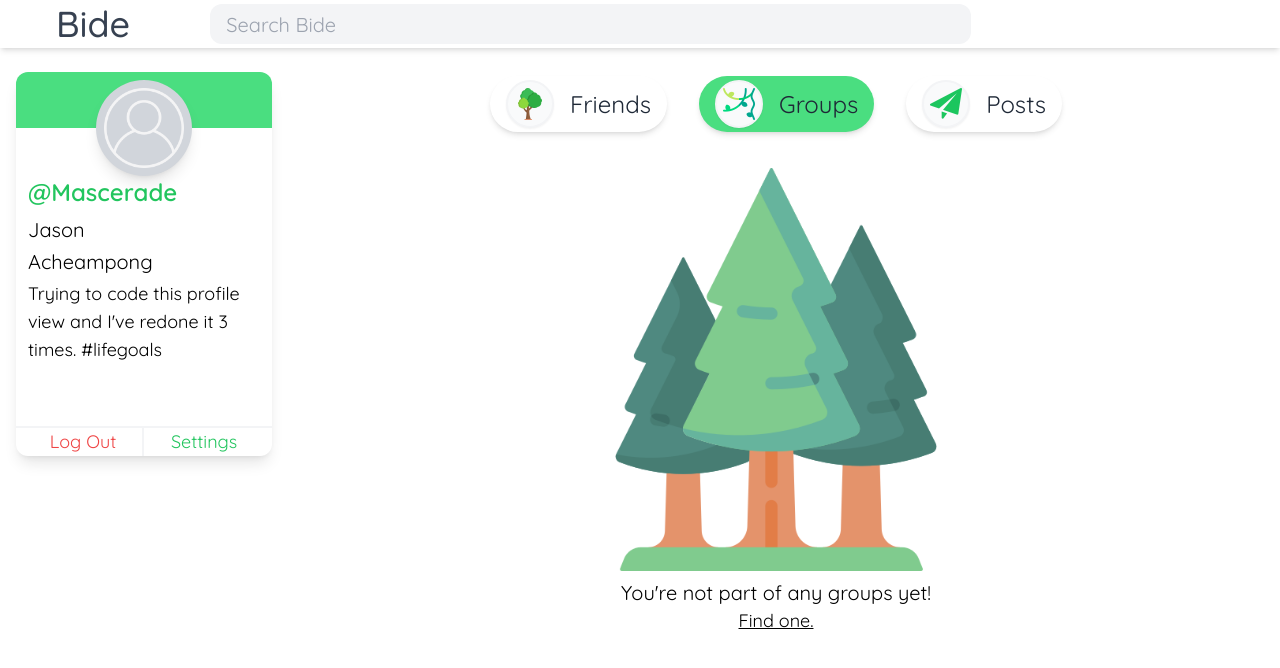
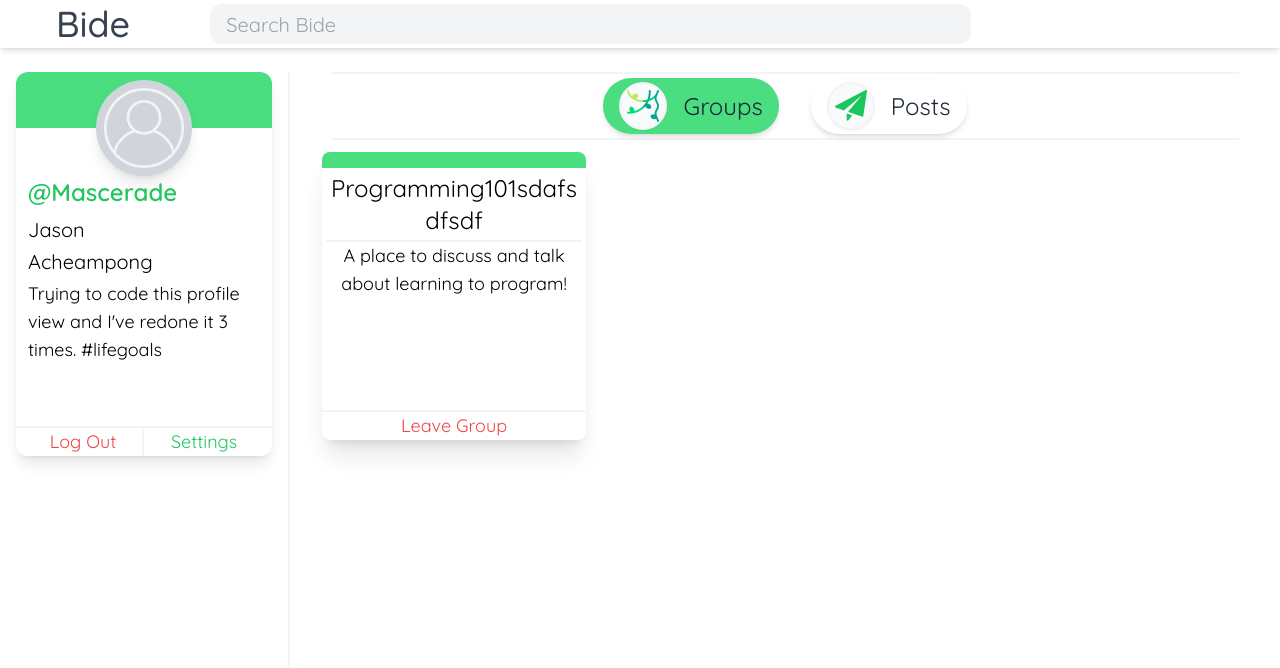
Before and after one commit to Mascerade/bide-frontend-vite, a Vue app: page /user/1 in a window 1280 px wide. Shown: the top 668 px of the page. Built offline with nearby package versions, Linux system fonts and the light colour scheme.

Commit message:
added right border to profile part of user

```diff
--- a/src/components/ui/NavigationPill.vue
+++ b/src/components/ui/NavigationPill.vue
@@ -1,6 +1,6 @@
 <template>
   <div
-    class="flex flex-row items-center justify-center xl:h-14 xl:pl-4 xl:pr-4 xl:ml-4 xl:mr-4 rounded-l-full rounded-r-full shadow-md text-gray-800"
+    class="flex flex-row items-center justify-center xl:h-14 xl:pl-4 xl:pr-4 xl:ml-4 xl:mr-4 rounded-l-full rounded-r-full shadow-md text-gray-800 cursor-pointer"
   >
     <div
       class="xl:h-12 xl:w-12 flex items-center justify-center bg-gray-50 border-2 border-gray-100 rounded-full shadow-sm"
--- a/src/components/user/GroupCard.vue
+++ b/src/components/user/GroupCard.vue
@@ -4,11 +4,11 @@
       <div class="w-full xl:h-4 bg-green-400 rounded-tr-lg rounded-tl-lg"></div>
       <div class="flex-grow">
         <h1
-          class="xl:text-2xl xl:ml-1 xl:mr-1 xl:pt-1 xl:pb-1 text-center border-b-2 border-gray-100"
+          class="xl:text-2xl xl:ml-1 xl:mr-1 xl:pt-1 xl:pb-1 break-words text-center border-b-2 border-gray-100"
         >
           {{ title }}
         </h1>
-        <h2 class="xl:text-lg text-center">{{ description }}</h2>
+        <h2 class="xl:text-lg text-center break-words">{{ description }}</h2>
       </div>
       <button
         class="text-red-500 text-center border-t-2 border-gray-100 hover:bg-gray-100 xl:text-lg"
--- a/src/components/user/UserPillNavbar.vue
+++ b/src/components/user/UserPillNavbar.vue
@@ -1,7 +1,9 @@
 <template>
-  <div
-    class="flex flex-row w-full items-center justify-center lg:h-16 xl:h-16 xl:pt-1 xl:pb-1 lg:pl-10 xl:pl-14 lg:pr-10 xl:pr-14"
-  >
-    <slot name="pills"></slot>
+  <div class="w-full flex justify-center">
+    <div
+      class="flex flex-row w-11/12 items-center justify-center border-t-2 border-b-2 border-gray-100 lg:h-16 xl:h-[68px] lg:pl-10 xl:pl-14 lg:pr-10 xl:pr-14"
+    >
+      <slot name="pills"></slot>
+    </div>
   </div>
 </template>
--- a/src/components/user/UserProfile.vue
+++ b/src/components/user/UserProfile.vue
@@ -1,9 +1,11 @@
 <template>
-  <div class="xl:h-96 xl:w-64 flex flex-col rounded-xl shadow-lg">
+  <div class="xl:h-96 xl:w-64 flex flex-col rounded-xl shadow-lg bg-white">
     <div class="bg-green-400 xl:h-14 w-full rounded-t-xl"></div>
     <profile-image class="relative xl:bottom-12 self-center"></profile-image>
     <div class="relative xl:bottom-12 xl:ml-3 flex-grow">
-      <h1 class="xl:text-2xl font-semibold text-green-500">@Mascerade</h1>
+      <h1 class="xl:text-2xl font-semibold text-green-500 break-words">
+        @Mascerade
+      </h1>
       <h2 class="xl:text-xl xl:mt-2">Jason</h2>
       <h2 class="xl:text-xl xl:mt-1">Acheampong</h2>
       <h2 class="xl:text-lg xl:mt-1">
--- a/src/views/User.vue
+++ b/src/views/User.vue
@@ -1,17 +1,17 @@
 <template>
-  <div>
+  <div class="h-full">
     <user-navbar class="xl:mb-3"></user-navbar>
-    <div class="w-full flex flex-row xl:pt-3">
-      <div class="xl:ml-4">
+    <div class="w-full h-[calc(100%-4rem)] flex flex-row xl:pt-3">
+      <div class="h-full xl:ml-4 xl:pr-4 border-r-2 border-gray-100">
         <user-profile></user-profile>
       </div>
-      <div class="flex flex-grow">
-        <div class="flex xl:w-full lg:flex-row flex-wrap">
+      <div class="flex flex-col flex-grow">
+        <div class="flex xl:w-full lg:flex-row">
           <user-pill-navbar>
             <template v-slot:pills>
-              <navigation-pill :imgSrc="friendsPillImage">
-                <template v-slot:title>Friends</template>
-              </navigation-pill>
+              <!-- <navigation-pill :imgSrc="friendsPillImage">
+                <template v-slot:title>Colleagues</template>
+              </navigation-pill> -->
               <navigation-pill :imgSrc="groupPillImage" class="bg-green-400">
                 <template v-slot:title>Groups</template>
               </navigation-pill>
@@ -20,6 +20,8 @@
               </navigation-pill>
             </template>
           </user-pill-navbar>
+        </div>
+
         <div v-if="groupData.length > 0" class="flex w-full">
           <div class="flex w-full flex-wrap xl:ml-5">
             <group-card
@@ -30,20 +32,16 @@
             ></group-card>
           </div>
         </div>
+
         <div v-else class="w-full m-auto xl:mt-8">
-            <div class="xl:w-2/5 items-center m-auto">
-              <img
-                class="w-full xl:max-w-xl m-auto"
-                :src="emptyGroups"
-                alt=""
-              />
+          <div class="xl:w-2/5 m-auto">
+            <img class="w-full xl:max-w-xl m-auto" :src="emptyGroups" alt="" />
           </div>
           <div class="text-center xl:text-xl xl:mt-2">
             <h1>You're not part of any groups yet!</h1>
           </div>
           <div class="text-center xl:text-lg">
             <a class="hover:cursor-pointer underline">Find one.</a>
-            </div>
           </div>
         </div>
       </div>
@@ -73,10 +71,10 @@ export default defineComponent({
   },
   setup() {
     const groupData = [
-      // {
-      //   title: 'Programming101',
-      //   description: 'A place to discuss and talk about learning to program!'
-      // }
+      {
+        title: 'Programming101sdafsdfsdf',
+        description: 'A place to discuss and talk about learning to program!'
+      }
     ]
     return {
       friendsPillImage,
```
Lines whose indentation alone changed are shown as unchanged.
